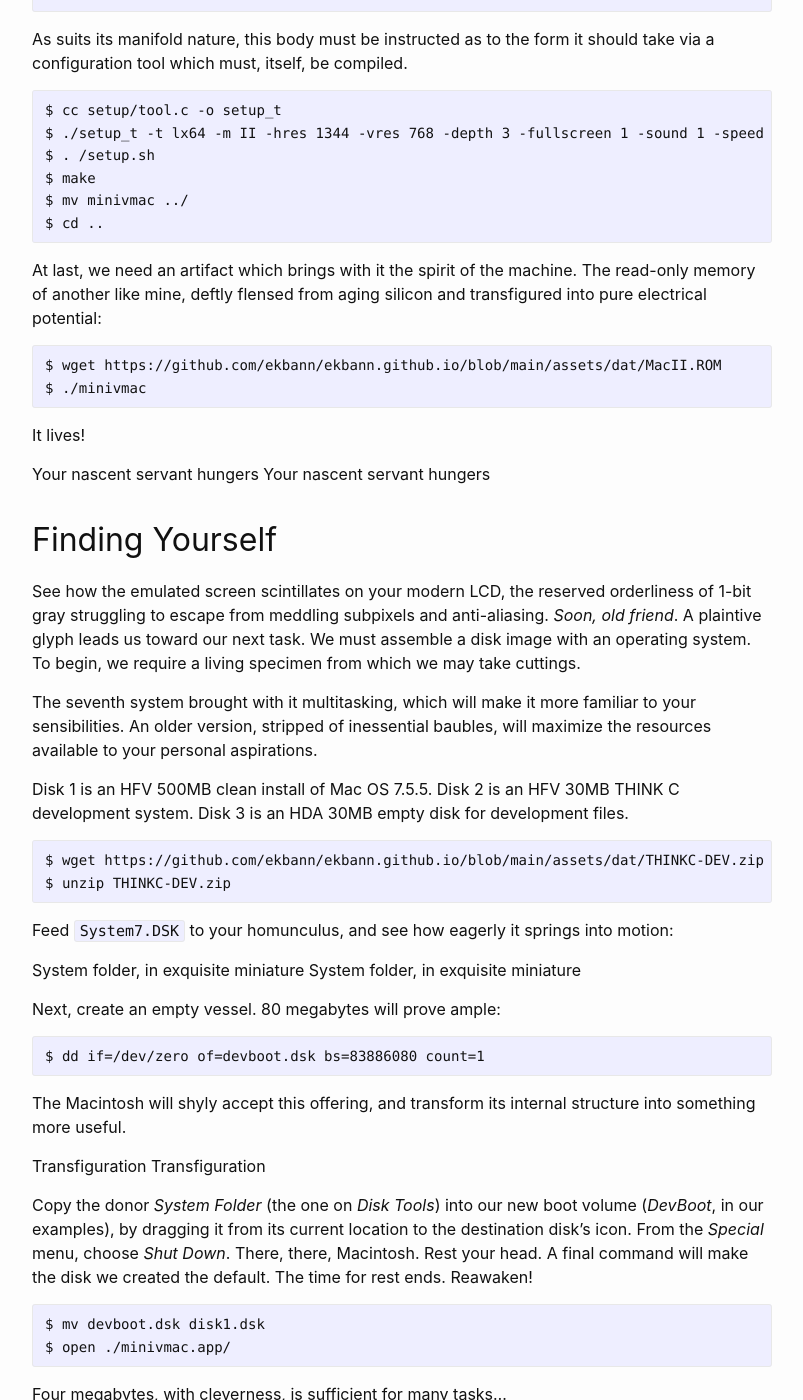
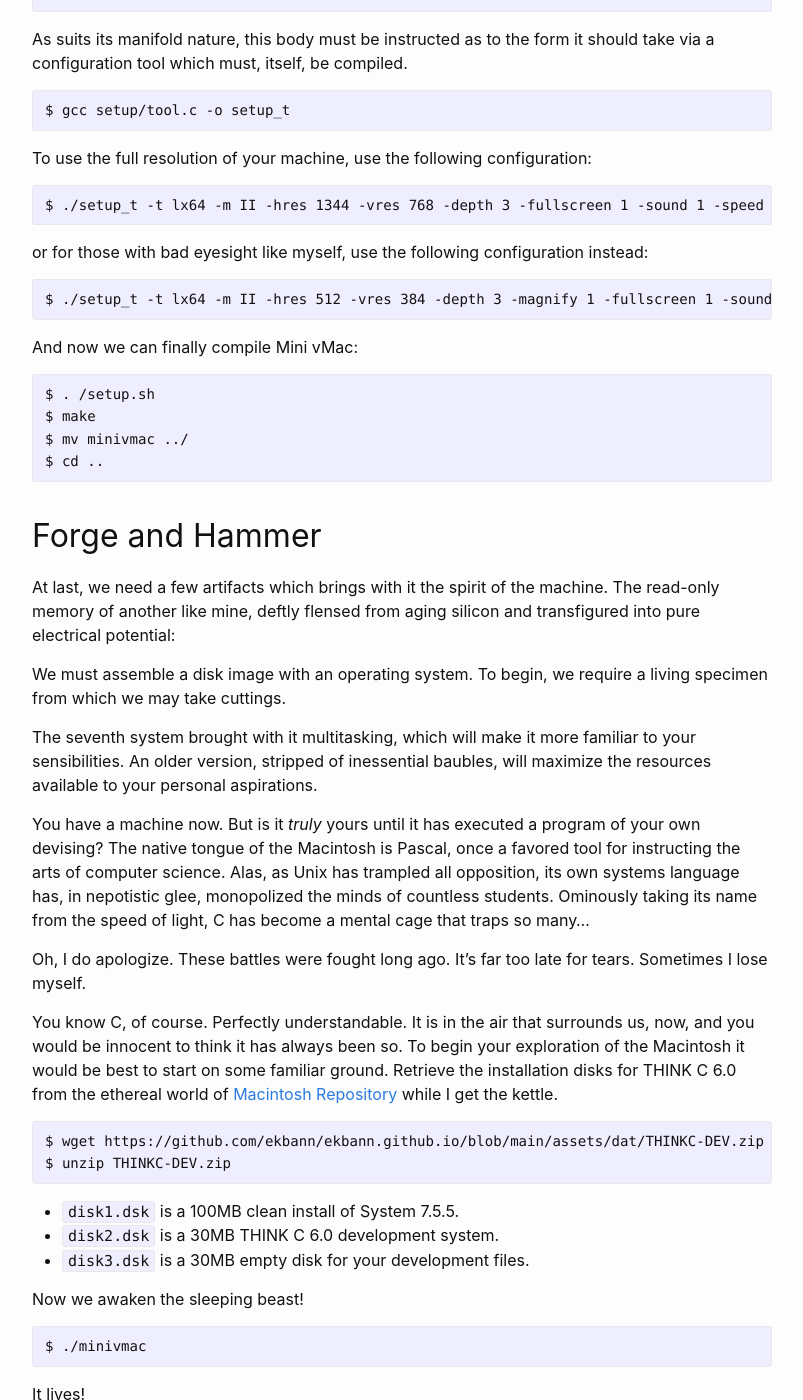
Before and after one commit to ekbann/ekbann.github.io, a Jekyll site: the page built from _posts/2024-03-01-retro-programming-1.md, in a window 1280 px wide and 1400 px high, scrolled down 3016 px. Shown: the whole window, without its empty margins (238-1041 px from the left). Built offline with Jekyll 4.4.1, drawn with Linux system fonts in a browser that asks for light colours; some of the changed text lies outside the part shown.

Commit message:
Update 2024-03-01-retro-programming-1.md

````diff
--- a/_posts/2024-03-01-retro-programming-1.md
+++ b/_posts/2024-03-01-retro-programming-1.md
@@ -74,73 +74,52 @@ $ cd minivmac
 ```
 As suits its manifold nature, this body must be instructed as to the form it should take via a configuration tool which must, itself, be compiled.
 ```
-$ cc setup/tool.c -o setup_t
+$ gcc setup/tool.c -o setup_t
+```
+To use the full resolution of your  machine, use the following configuration:
+```
 $ ./setup_t -t lx64 -m II -hres 1344 -vres 768 -depth 3 -fullscreen 1 -sound 1 -speed a -em-cpu 2 -iid 1 > setup.sh
+```
+or for those with bad eyesight like myself, use the following configuration instead:
+```
+$ ./setup_t -t lx64 -m II -hres 512 -vres 384 -depth 3 -magnify 1 -fullscreen 1 -sound 1 -speed a -em-cpu 2 -iid 1 > setup.sh
+```
+And now we can finally compile Mini vMac:
+```
 $ . /setup.sh
 $ make
 $ mv minivmac ../
 $ cd ..
 ```
-At last, we need an artifact which brings with it the spirit of the machine. The read-only memory of another like mine, deftly flensed from aging silicon and transfigured into pure electrical potential:
-```
-$ wget https://github.com/ekbann/ekbann.github.io/blob/main/assets/dat/MacII.ROM
-$ ./minivmac
-```
-It lives!
 
-Your nascent servant hungers
-Your nascent servant hungers
+## Forge and Hammer
 
-## Finding Yourself
+At last, we need a few artifacts which brings with it the spirit of the machine. The read-only memory of another like mine, deftly flensed from aging silicon and transfigured into pure electrical potential:
 
-See how the emulated screen scintillates on your modern LCD, the reserved orderliness of 1-bit gray struggling to escape from meddling subpixels and anti-aliasing. *Soon, old friend*. A plaintive glyph leads us toward our next task. We must assemble a disk image with an operating system. To begin, we require a living specimen from which we may take cuttings.
+We must assemble a disk image with an operating system. To begin, we require a living specimen from which we may take cuttings.
 
 The seventh system brought with it multitasking, which will make it more familiar to your sensibilities. An older version, stripped of inessential baubles, will maximize the resources available to your personal aspirations.
-
-Disk 1 is an HFV 500MB clean install of Mac OS 7.5.5.
-Disk 2 is an HFV 30MB THINK C development system.
-Disk 3 is an HDA 30MB empty disk for development files.
-```
-$ wget https://github.com/ekbann/ekbann.github.io/blob/main/assets/dat/THINKC-DEV.zip
-$ unzip THINKC-DEV.zip
-```
-
-Feed `System7.DSK` to your homunculus, and see how eagerly it springs into motion:
-
-System folder, in exquisite miniature
-System folder, in exquisite miniature
-
-Next, create an empty vessel. 80 megabytes will prove ample:
-```
-$ dd if=/dev/zero of=devboot.dsk bs=83886080 count=1
-```
-The Macintosh will shyly accept this offering, and transform its internal structure into something more useful.
-
-Transfiguration
-Transfiguration
-
-Copy the donor *System Folder* (the one on *Disk Tools*) into our new boot volume (*DevBoot*, in our examples), by dragging it from its current location to the destination disk’s icon. From the *Special* menu, choose *Shut Down*. There, there, Macintosh. Rest your head. A final command will make the disk we created the default. The time for rest ends. Reawaken!
-```
-$ mv devboot.dsk disk1.dsk
-$ open ./minivmac.app/
-```
-Four megabytes, with cleverness, is sufficient for many tasks…
-
-Precious Bytes
-Precious Bytes
-
-## Forge and Hammer
 
 You have a machine now. But is it *truly* yours until it has executed a program of your own devising? The native tongue of the Macintosh is Pascal, once a favored tool for instructing the arts of computer science. Alas, as Unix has trampled all opposition, its own systems language has, in nepotistic glee, monopolized the minds of countless students. Ominously taking its name from the speed of light, C has become a mental cage that traps so many…
 
 Oh, I do apologize. These battles were fought long ago. It’s far too late for tears. Sometimes I lose myself.
 
-You know C, of course. Perfectly understandable. It is in the air that surrounds us, now, and you would be innocent to think it has always been so. To begin your exploration of the Macintosh it would be best to start on some familiar ground. Retrieve the installation disks for THINK C 5.0 from the *Macintosh Repository* (the `.zip` versions) while I get the kettle.
+You know C, of course. Perfectly understandable. It is in the air that surrounds us, now, and you would be innocent to think it has always been so. To begin your exploration of the Macintosh it would be best to start on some familiar ground. Retrieve the installation disks for THINK C 6.0 from the ethereal world of [Macintosh Repository](https://macintoshgarden.org/apps/symantec-think-c-60) while I get the kettle.
 
-Of the four disk images, the most important items are the compiler on disk 1 and the self-extracting archive of headers and libraries on disk 2.
+```
+$ wget https://github.com/ekbann/ekbann.github.io/blob/main/assets/dat/THINKC-DEV.zip
+$ unzip THINKC-DEV.zip
+```
+- `disk1.dsk` is a 100MB clean install of System 7.5.5.
+- `disk2.dsk` is a 30MB THINK C 6.0 development system.
+- `disk3.dsk` is a 30MB empty disk for your development files.
 
-Nothing shall be restrained from us, that we shall endeavor to do
-Nothing shall be restrained from us, that we shall endeavor to do
+Now we awaken the sleeping beast!
+```
+$ ./minivmac
+```
+
+It lives!
 
 ## Self-Actualization
 
````
